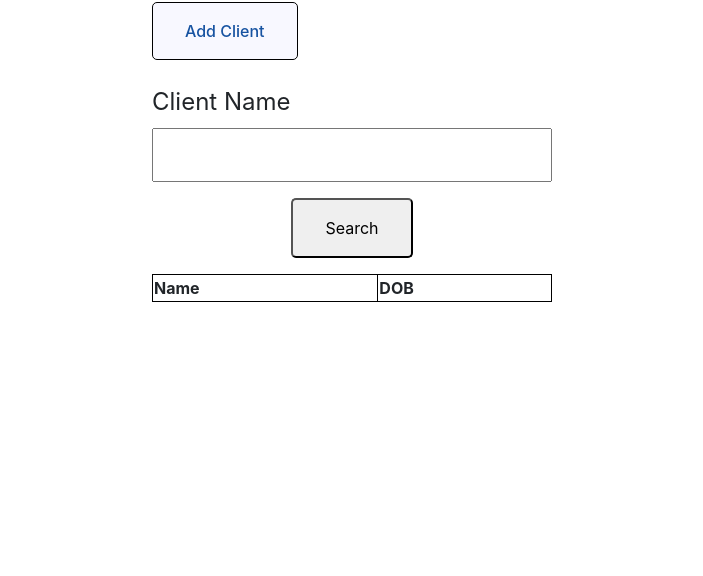
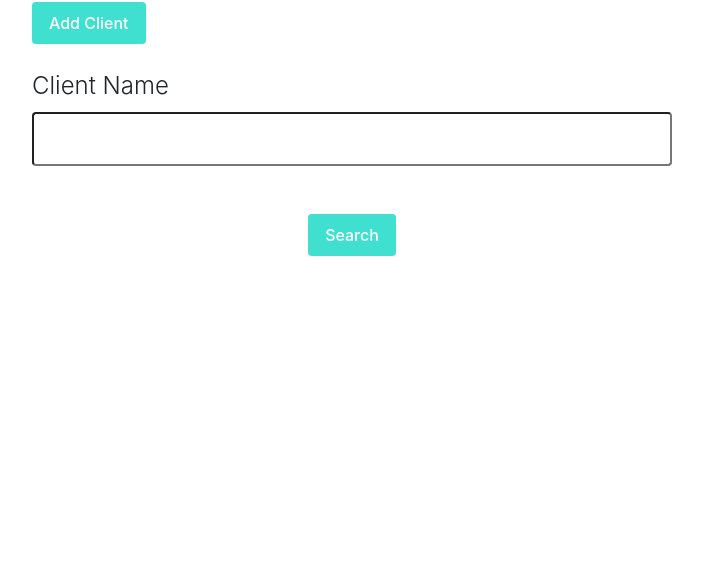
Before and after one commit to J-ah1/Housing-Rent-Calculator, a React app in the folder Client/: page /search in a window 1280 px wide. Shown: the part 224-800 px from the top of the page, without its empty margins (288-991 px from the left). Built offline with nearby package versions, Linux system fonts and the light colour scheme.

Commit message:
Modified: styling for client profile, only show result and result table when data has been recieved

```diff
--- a/Client/src/Components/ClientSearch.js
+++ b/Client/src/Components/ClientSearch.js
@@ -41,28 +41,44 @@ class ClientSearch extends Component {
     }
 
     render() {
+
+        let tableTitle;
+        let tableHead;
+
+        if(this.state.clients.length){
+            tableTitle = <h3 className="font-weight-light"> Results </h3>
+
+            tableHead = <tr>
+                            <th>Name</th>
+                            <th>DOB</th>
+                        </tr>
+
+        }
+
+
+
+
         return (
             <div id="client-search-container">
                 <div id="client-search-content">
                     <h1>Client Search</h1>
-                    <Link to='/add'><button id="client-search-add-client">Add Client</button></Link>
+                    <Link to='/add'><button className="btn text-white" id="client-search-add-client">Add Client</button></Link>
 
 
-                    <label>Client Name</label>
+                    <label className="font-weight-light" >Client Name</label>
 
                     <input
+                        className="rounded pl-2"
                         type='text'
                         value={this.state.search}
                         onChange={this.handleChange}
                     >
                     </input>
-                    <button id="client-search-button" onClick={this.loadInfo}>Search</button>
+                    <button className="btn text-white mt-5" id="client-search-button" onClick={this.loadInfo}>Search</button>
+                    {tableTitle}
                     <table id="client-search-results">
                         <thead>
-                            <tr>
-                                <th>Name</th>
-                                <th>DOB</th>
-                            </tr>
+                            {tableHead}
                         </thead>
                         <tbody>
                             {this.state.clients.length > 0 ? this.state.clients.map(client => {
--- a/Client/src/Styles/ClientSearch.css
+++ b/Client/src/Styles/ClientSearch.css
@@ -8,6 +8,7 @@
     display: flex;
     flex-direction: column;
     align-items: flex-start;
+    width: 50vw;
 }
 
 #client-search-content > h1{
@@ -15,14 +16,15 @@
     font-size: 3em;
 }
 
-#client-search-add-client{
-    padding: 1em 2em;
-    background-color: ghostwhite;
-    color: rgb(23, 83, 161);
+#client-search-add-client, #client-search-button{
+    padding: .5em 1em;
     font-size: 1rem;
     font-weight: 500;
-    border: 1px solid black;
-    border-radius: 5px;
+    background-color: turquoise;
+}
+
+#client-search-add-client:hover, #client-search-button:hover{
+    background-color: mediumturquoise;
 }
 
 
@@ -32,15 +34,12 @@
 }
 
 #client-search-content > input{
-    width: 50vh;
+    width: 100%;
     font-size: 2em;
 }
 
 #client-search-button{
     align-self: center;
-    margin-top: 1em;
-    padding: 1em 2em;
-    border-radius: 5px;
 }
 
 #client-search-button:hover, #client-search-add-client {
```
